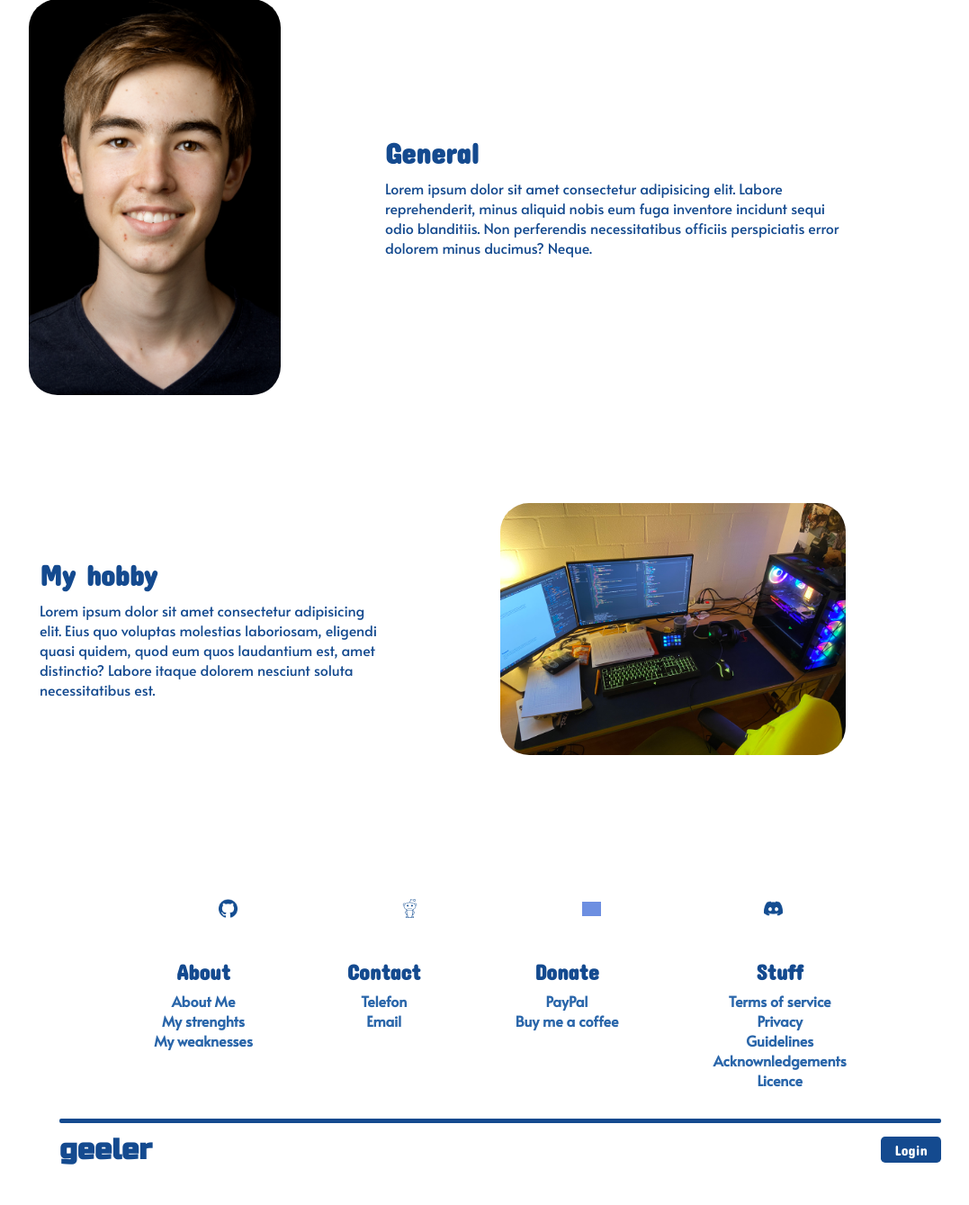
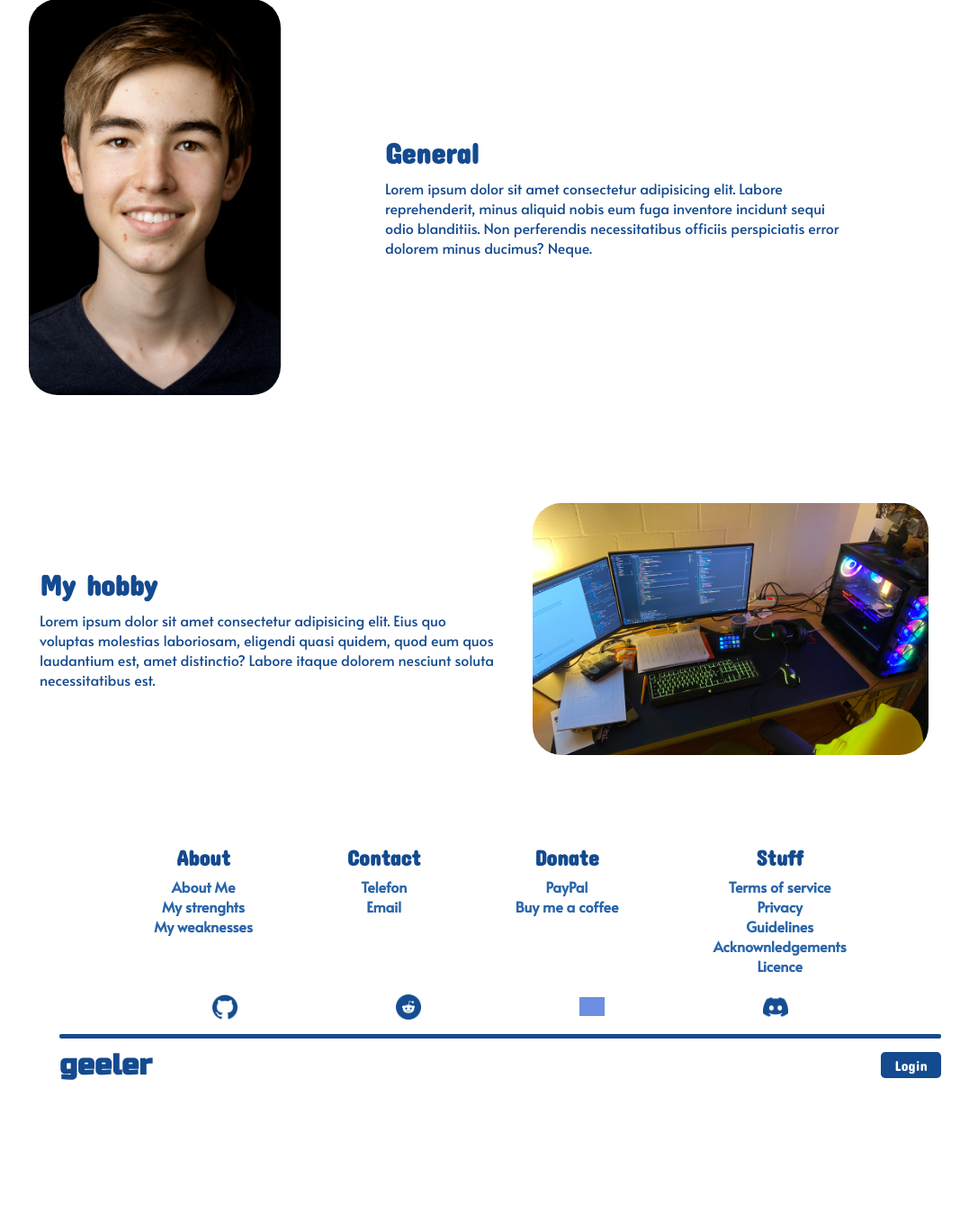
Before and after one commit to Nevah5/geeler, a PHP site: page / in a window 1280 px wide. Shown: the part 1091-2430 px from the top of the page at 90% size, without its empty margins (84-1161 px from the left). After the commit the page ends 2291 px from the top, so only its background shows below. Run offline with PHP 8.4, Linux system fonts and the light colour scheme; grey boxes are pictures that could not be loaded.

Commit message:
optimized footer spacing and moved socials to bottom of footer

```diff
--- a/index.html
+++ b/index.html
@@ -85,12 +85,6 @@
     </div>
   </div>
   <div class="footer">
-    <div class="wrapper">
-      <a href="https://github.com/Nevah5"></a>
-      <a href="https://reddit.com/u/Nevah5"></a>
-      <a href="https://steampowered.com"></a>
-      <a href="https://dicord.gg"></a>
-    </div>
     <nav>
       <div>
         <h1>About</h1>
@@ -117,6 +111,12 @@
         <a href="/copyright/#licence">Licence</a>
       </div>
     </nav>
+    <div class="wrapper">
+      <a href="https://github.com/Nevah5"></a>
+      <a href="https://reddit.com/u/Nevah5"></a>
+      <a href="https://steampowered.com"></a>
+      <a href="https://dicord.gg"></a>
+    </div>
     <div class="foot">
       <div class="spacer"></div>
       <div class="row">
--- a/style.css
+++ b/style.css
@@ -348,8 +348,8 @@ nav.navbar .align_end {
 
 .about div.section#hobby .center {
   -ms-grid-column: 6;
-  -ms-grid-column-span: 3;
-  grid-column: 6 / 9;
+  -ms-grid-column-span: 4;
+  grid-column: 6 / 10;
 }
 
 .about div.section#hobby .center .img {
@@ -360,24 +360,26 @@ nav.navbar .align_end {
 
 .about div.section#hobby .text {
   -ms-grid-column: 2;
-  -ms-grid-column-span: 3;
-  grid-column: 2 / 5;
+  -ms-grid-column-span: 4;
+  grid-column: 2 / 6;
 }
 
 div.footer {
+  position: relative;
   width: auto;
-  height: 50vh;
-  min-height: 400px;
+  height: -webkit-fit-content;
+  height: -moz-fit-content;
+  height: fit-content;
   padding: 0 150px;
+  margin-bottom: 15px;
   display: -ms-grid;
   display: grid;
   -ms-grid-columns: (1fr)[4];
       grid-template-columns: repeat(4, 1fr);
-  -ms-grid-rows: 50px fit-content 1fr;
-      grid-template-rows: 50px -webkit-fit-content 1fr;
-      grid-template-rows: 50px fit-content 1fr;
-      grid-template-areas: "socials socials socials socials"
- "nav nav nav nav"
+  -ms-grid-rows: 160px 50px 60px;
+      grid-template-rows: 160px 50px 60px;
+      grid-template-areas: "nav nav nav nav"
+ "socials socials socials socials"
  "foot foot foot foot";
 }
 
@@ -392,7 +394,7 @@ div.footer nav {
   -webkit-box-align: start;
       -ms-flex-align: start;
           align-items: flex-start;
-  -ms-grid-row: 2;
+  -ms-grid-row: 1;
   -ms-grid-column: 1;
   -ms-grid-column-span: 4;
   grid-area: nav;
@@ -429,7 +431,7 @@ div.footer nav > div a {
 }
 
 div.footer .wrapper {
-  -ms-grid-row: 1;
+  -ms-grid-row: 2;
   -ms-grid-column: 1;
   -ms-grid-column-span: 4;
   grid-area: socials;
@@ -439,14 +441,14 @@ div.footer .wrapper {
   -webkit-box-pack: space-evenly;
       -ms-flex-pack: space-evenly;
           justify-content: space-evenly;
-  -webkit-box-align: center;
-      -ms-flex-align: center;
-          align-items: center;
+  -webkit-box-align: start;
+      -ms-flex-align: start;
+          align-items: flex-start;
   -webkit-box-orient: horizontal;
   -webkit-box-direction: normal;
       -ms-flex-direction: row;
           flex-direction: row;
-  margin: 40px 0 25px;
+  margin: 0;
 }
 
 div.footer .wrapper a {
@@ -456,8 +458,8 @@ div.footer .wrapper a {
   background-position: center;
   background-size: 70%;
   background-repeat: no-repeat;
-  height: 30px;
-  width: 30px;
+  height: 40px;
+  width: 40px;
   -webkit-filter: invert(20%) sepia(89%) saturate(1488%) hue-rotate(196deg) brightness(92%) contrast(91%);
           filter: invert(20%) sepia(89%) saturate(1488%) hue-rotate(196deg) brightness(92%) contrast(91%);
 }
@@ -595,6 +597,10 @@ div.footer .foot .row a {
 }
 
 @media only screen and (max-width: 700px) {
+  .footer {
+    -ms-grid-rows: 500px 60px 60px !important;
+        grid-template-rows: 500px 60px 60px !important;
+  }
   .footer nav {
     width: 100%;
     display: -webkit-box;
@@ -612,7 +618,7 @@ div.footer .foot .row a {
             flex-direction: column;
     -ms-flex-wrap: nowrap;
         flex-wrap: nowrap;
-    -ms-grid-row: 2;
+    -ms-grid-row: 1;
     -ms-grid-column: 1;
     -ms-grid-column-span: 4;
     grid-area: nav;
--- a/style.scss
+++ b/style.scss
@@ -231,7 +231,7 @@ nav.navbar{
   }
   div.section#hobby{
     .center{
-      grid-column: 6 / 9;
+      grid-column: 6 / 10;
 
       .img{
         background-image: url("media/pictures/setup.jpg");
@@ -240,21 +240,22 @@ nav.navbar{
       }
     }
     .text{
-      grid-column: 2 / 5;
+      grid-column: 2 / 6;
     }
   }
 }
 div.footer{
+  position: relative;
   width: auto;
-  height: 50vh;
-  min-height: 400px;
+  height: fit-content;
   padding: 0 150px;
+  margin-bottom: 15px;
   display: grid;
   grid-template-columns: repeat(4, 1fr);
-  grid-template-rows: 50px fit-content 1fr;
+  grid-template-rows: 160px 50px 60px;
   grid-template-areas:
+    "nav nav nav nav"
     "socials socials socials socials"
-    "nav nav nav nav"
     "foot foot foot foot";
 
   nav{
@@ -287,9 +288,9 @@ div.footer{
     grid-area: socials;
     display: flex;
     justify-content: space-evenly;
-    align-items: center;
+    align-items: flex-start;
     flex-direction: row;
-    margin: 40px 0 25px;
+    margin: 0;
 
     a{
       font-family: Alata;
@@ -298,8 +299,8 @@ div.footer{
       background-position: center;
       background-size: 70%;
       background-repeat: no-repeat;
-      height: 30px;
-      width: 30px;
+      height: 40px;
+      width: 40px;
       filter: invert(20%) sepia(89%) saturate(1488%) hue-rotate(196deg) brightness(92%) contrast(91%);
 
       &:nth-child(1){
@@ -398,6 +399,9 @@ div.footer{
 }
 //footer
 @media only screen and (max-width: 700px) {
+  .footer{
+    grid-template-rows: 500px 60px 60px !important;
+  }
   .footer nav{
     width: 100%;
     display: flex;
```
Also changed, not shown: media/icons/reddit.png, 1 other file.
